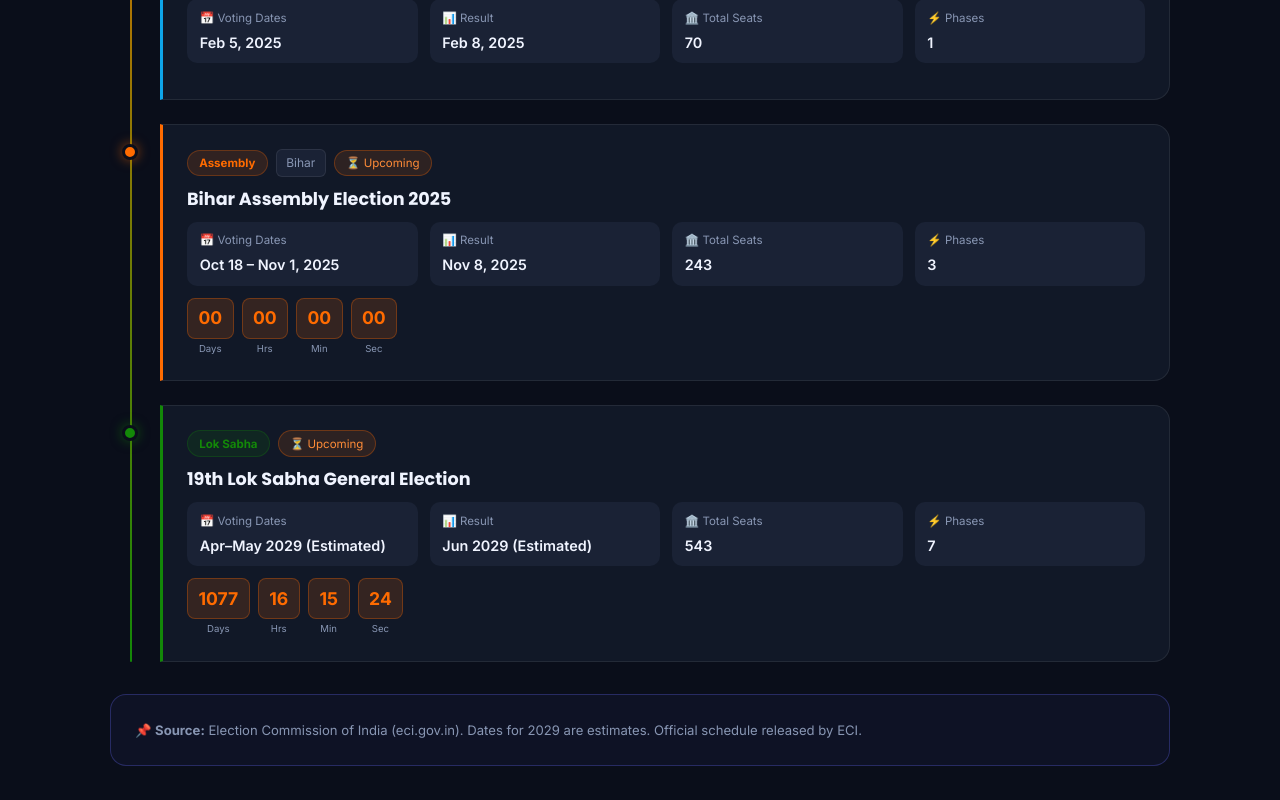
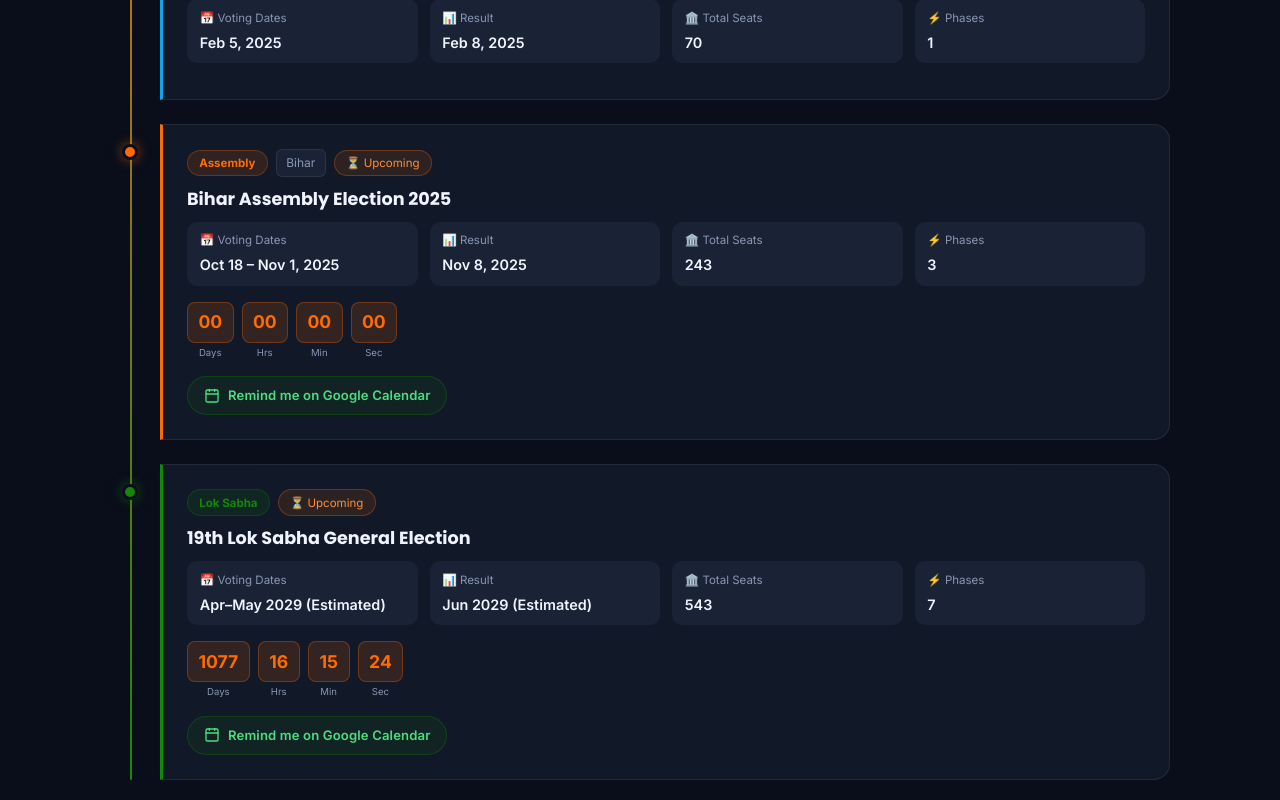
Before and after one commit to gauravkamble12/hack2skill, a Next.js app in the folder frontend/: page /timeline in a window 1280 px wide. Shown: the part 660-1460 px from the top of the page. Built offline with nearby package versions, Linux system fonts and the light colour scheme.

Commit message:
Enhancement: Integrated Google Calendar (Reminders) and Google Maps (Navigation) services

```diff
--- a/frontend/app/timeline/page.tsx
+++ b/frontend/app/timeline/page.tsx
@@ -1,5 +1,6 @@
 "use client";
 import { useState, useEffect } from "react";
+import { Calendar } from "lucide-react";
 
 const elections = [
   { id: "lok-sabha-2024", type: "Lok Sabha", label: "18th Lok Sabha General Election", year: 2024, phases: 7, voting: "Apr 19 – Jun 1, 2024", result: "Jun 4, 2024", status: "completed", seats: 543, turnout: "66.14%", color: "#6366f1" },
@@ -28,6 +29,15 @@ function Countdown({ targetDate }: { targetDate: string }) {
       ))}
     </div>
   );
+}
+
+function getGoogleCalendarLink(e: any) {
+  const title = encodeURIComponent(e.label);
+  const details = encodeURIComponent(`Don't forget to vote in the ${e.label}. Your vote is your voice! Location: ${e.state || "India"}`);
+  // Simplified date handling for demo
+  const startDate = e.id === "bihar-2025" ? "20251018" : "20290415";
+  const endDate = e.id === "bihar-2025" ? "20251018" : "20290415";
+  return `https://www.google.com/calendar/render?action=TEMPLATE&text=${title}&dates=${startDate}/${endDate}&details=${details}&location=${encodeURIComponent(e.state || "India")}`;
 }
 
 export default function TimelinePage() {
@@ -73,7 +83,31 @@ export default function TimelinePage() {
                     </div>
                   ))}
                 </div>
-                {e.status === "upcoming" && <Countdown targetDate={e.id === "bihar-2025" ? "2025-10-18" : "2029-04-15"} />}
+                {e.status === "upcoming" && (
+                  <div style={{ marginTop: "1rem", display: "flex", flexDirection: "column", gap: "1rem" }}>
+                    <Countdown targetDate={e.id === "bihar-2025" ? "2025-10-18" : "2029-04-15"} />
+                    <a
+                      href={getGoogleCalendarLink(e)}
+                      target="_blank"
+                      rel="noopener noreferrer"
+                      className="btn"
+                      style={{
+                        width: "fit-content",
+                        background: "rgba(19,136,8,0.1)",
+                        border: "1px solid rgba(19,136,8,0.3)",
+                        color: "#4ade80",
+                        display: "flex",
+                        alignItems: "center",
+                        gap: "0.5rem",
+                        padding: "0.5rem 1rem",
+                        fontSize: "0.82rem",
+                        textDecoration: "none"
+                      }}
+                    >
+                      <Calendar size={16} /> Remind me on Google Calendar
+                    </a>
+                  </div>
+                )}
                 {e.turnout && <p style={{ marginTop: "0.75rem", fontSize: "0.82rem", color: "#8896B3" }}>📈 Voter Turnout: <strong style={{ color: "#4ade80" }}>{e.turnout}</strong></p>}
               </div>
             </div>
```
Also changed, not shown: frontend/components/BoothMap.tsx (+27 -0 lines).
